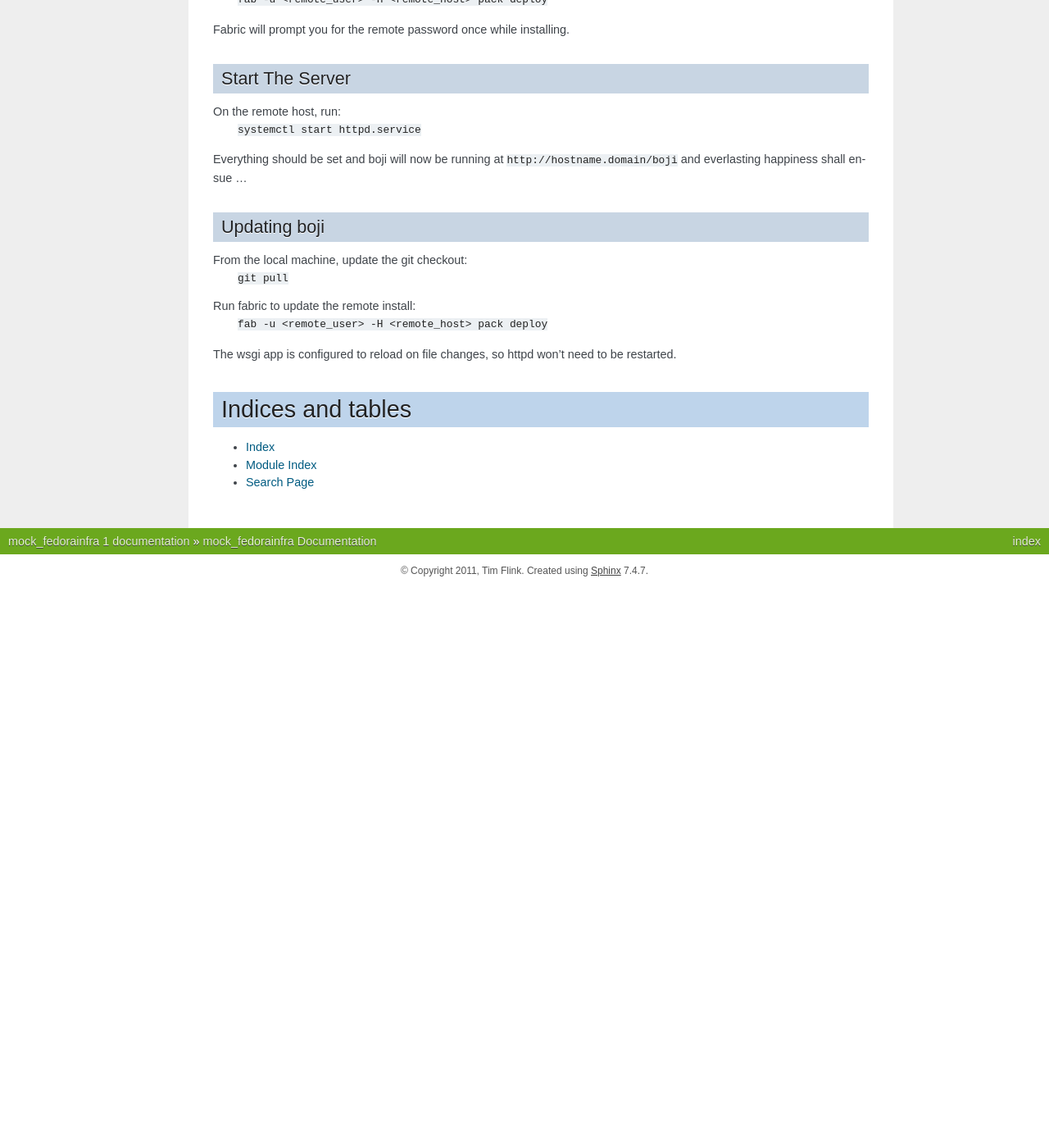
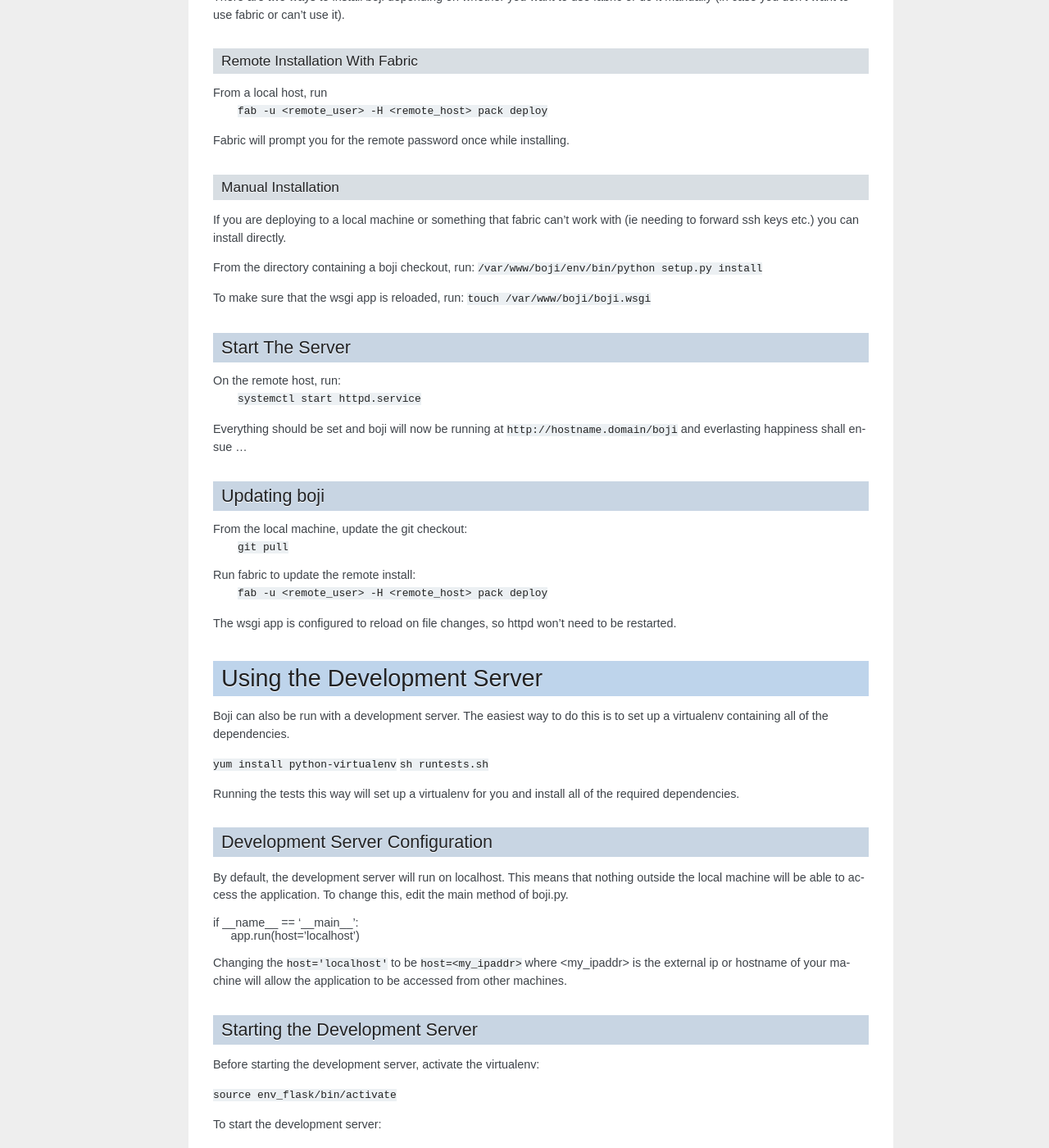
Before and after one commit to tflink/mock_fedorainfra, a Sphinx documentation site: the page built from doc/index.rst, in a window 1280 px wide and 1400 px high, scrolled down 1377 px. Shown: the whole window at 82% size. Built offline with Sphinx 7.4.7, drawn with Linux system fonts in a browser that asks for light colours; before the commit the page ends 2093 px from its top, so only the background shows below that; some of the changed text lies outside the part shown.

Commit message:
updating sphinx documentation

```diff
--- a/doc/conf.py
+++ b/doc/conf.py
@@ -40,7 +40,7 @@
 master_doc = 'index'
 
 # General information about the project.
-project = u'mock_fedorainfra'
+project = u'Mock Fedorainfra'
 copyright = u'2011, Tim Flink'
 
 # The version info for the project you're documenting, acts as replacement for
@@ -50,7 +50,7 @@
 # The short X.Y version.
 version = '0'
 # The full version, including alpha/beta/rc tags.
-release = '1'
+release = '0.1.2'
 
 # The language for content autogenerated by Sphinx. Refer to documentation
 # for a list of supported languages.
@@ -147,7 +147,7 @@
 #html_split_index = False
 
 # If true, links to the reST sources are added to the pages.
-#html_show_sourcelink = True
+html_show_sourcelink = False
 
 # If true, "Created using Sphinx" is shown in the HTML footer. Default is True.
 #html_show_sphinx = True
--- a/doc/index.rst
+++ b/doc/index.rst
@@ -1,4 +1,4 @@
-mock_fedorainfra Documentation
+Mock Fedorainfra Documentation
 ============================================
 
 mock_fedorainfra is a partial implementation of the Fedora infrastructure to use for
@@ -13,10 +13,9 @@
 Capabilities:
     - Capturing bodhi comments
     - Proxying bodhi queries
-    - Providing fake data for koji queries
 
-Installation
-==============
+Installation as WSGI Application
+================================
 Since it is unlikely that this would ever be installed outside a Fedora
 environment, these installation instructions are for Fedora.
 
@@ -24,6 +23,7 @@
 ------------------
 
 Boji uses fabric to do the remote deployments, so you'll need that locally
+if you want to deploy to a remote server (not needed for a local install).
  ``yum install fabric``
 
 Grab the code from github:
@@ -62,14 +62,31 @@
  * conf/boji.conf to /etc/httpd/conf.d
  * conf/boji.wsgi to /var/www/boji/.
 
-Install boji
-------------
+Installing boji
+---------------
+
+There are two ways to install boji depending on whether you want to use fabric
+or do it manually (in case you don't want to use fabric or can't use it).
+
+Remote Installation With Fabric
+^^^^^^^^^^^^^^^^^^^^^^^^^^^^^^^
 
 From a local host, run
  ``fab -u <remote_user> -H <remote_host> pack deploy``
 
 Fabric will prompt you for the remote password once while installing.
 
+Manual Installation
+^^^^^^^^^^^^^^^^^^^^
+
+If you are deploying to a local machine or something that fabric can't work with
+(ie needing to forward ssh keys etc.) you can install directly.
+
+From the directory containing a boji checkout, run:
+``/var/www/boji/env/bin/python setup.py install``
+
+To make sure that the wsgi app is reloaded, run:
+``touch /var/www/boji/boji.wsgi``
 
 Start The Server
 ----------------
@@ -91,6 +108,45 @@
 
 The wsgi app is configured to reload on file changes, so httpd won't need to be restarted.
 
+Using the Development Server
+============================
+
+Boji can also be run with a development server. The easiest way to do this is to
+set up a virtualenv containing all of the dependencies.
+
+``yum install python-virtualenv``
+``sh runtests.sh``
+
+Running the tests this way will set up a virtualenv for you and install all of the required
+dependencies.
+
+Development Server Configuration
+--------------------------------
+By default, the development server will run on localhost. This means that nothing outside the
+local machine will be able to access the application. To change this, edit the main method of
+boji.py.
+
+| if __name__ == '__main__':
+|    app.run(host='localhost')
+
+Changing the ``host='localhost'`` to be ``host=<my_ipaddr>`` where <my_ipaddr> is the external
+ip or hostname of your machine will allow the application to be accessed from other machines.
+
+Starting the Development Server
+-------------------------------
+
+Before starting the development server, activate the virtualenv:
+
+``source env_flask/bin/activate``
+
+To start the development server:
+
+``python mock_fedorainfra/boji.py``
+
+By default, the development server will run on port 5000 and reloads the application
+whenever you change any files associated with the application.
+
+
 .. toctree::
    :maxdepth: 2
 
```
